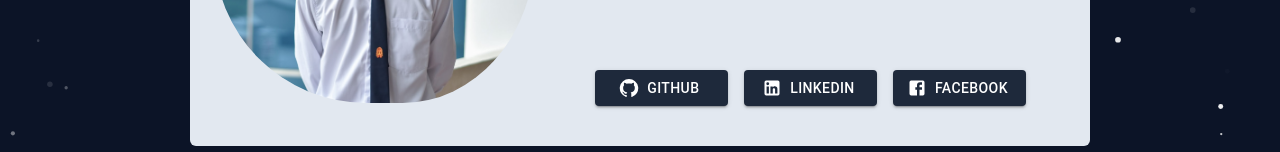
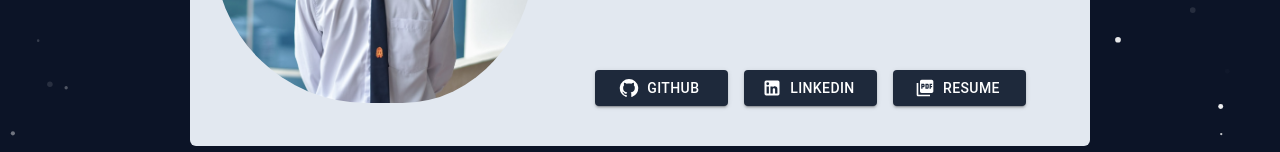
Before and after one commit to poomsakk/my-portfolio, a React (Create React App) app: page / in a window 1280 px wide. Shown: the part 448-600 px from the top of the page. Built offline with nearby package versions, Linux system fonts and the light colour scheme.

Commit message:
add resume

```diff
--- a/src/components/Profile.jsx
+++ b/src/components/Profile.jsx
@@ -3,7 +3,7 @@ import { useEffect, useRef } from "react";
 import { Container } from "@mui/system";
 import GitHubIcon from "@mui/icons-material/GitHub";
 import LinkedInIcon from "@mui/icons-material/LinkedIn";
-import FacebookIcon from "@mui/icons-material/Facebook";
+import PictureAsPdfIcon from "@mui/icons-material/PictureAsPdf";
 import { Button } from "@mui/material";
 
 export default function Profile() {
@@ -76,11 +76,11 @@ export default function Profile() {
               <Button
                 style={{ backgroundColor: "#1e293b" }}
                 variant="contained"
-                startIcon={<FacebookIcon />}
+                startIcon={<PictureAsPdfIcon />}
                 target="_blank"
-                href="https://www.facebook.com/poomsak.kaewsee/"
+                href="https://drive.google.com/file/d/1uSKyDHyyng_0v-drIEkGul1hb-EChPnL/view?usp=sharing"
               >
-                Facebook
+                Resume
               </Button>
             </div>
           </div>
```
